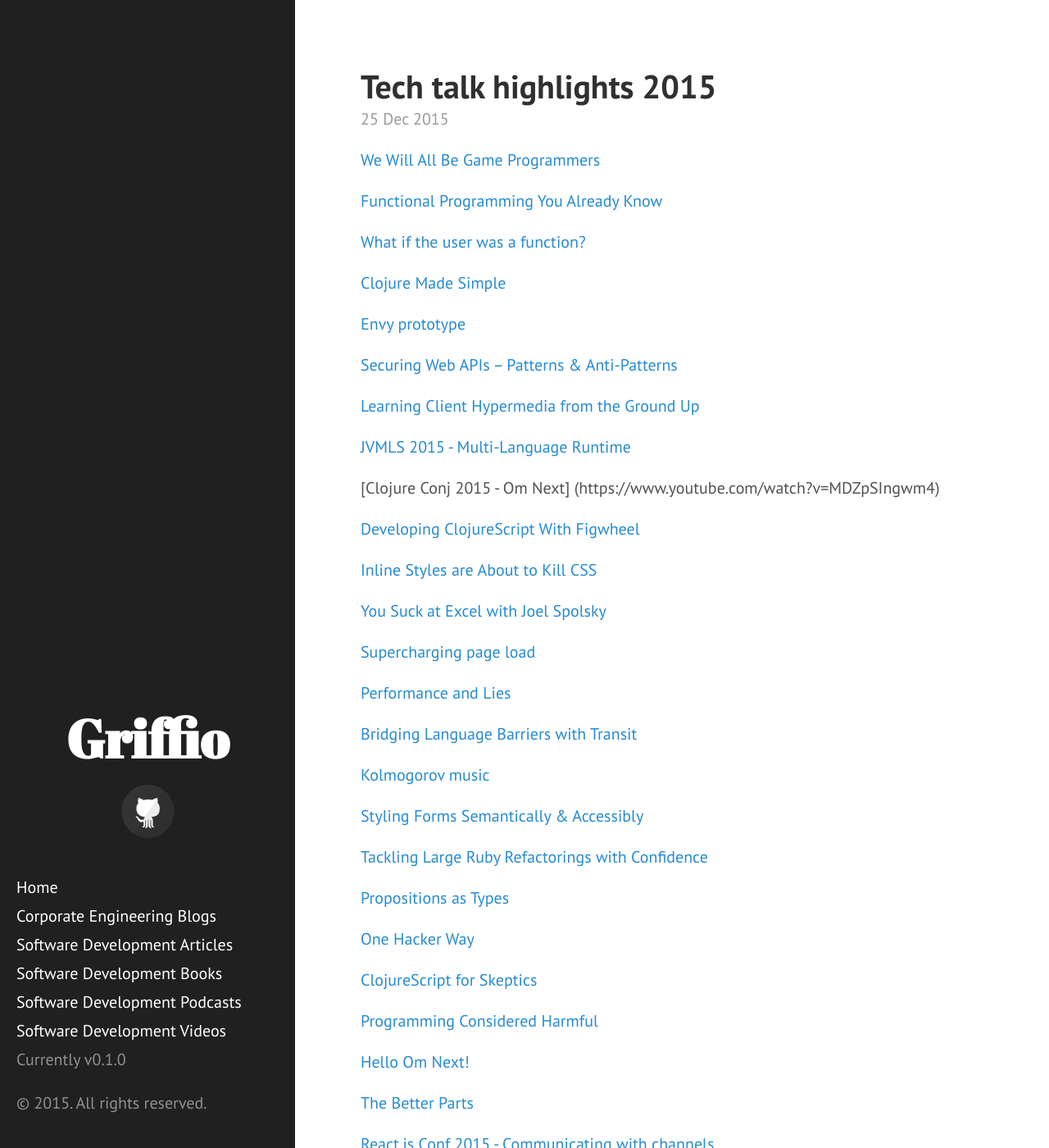
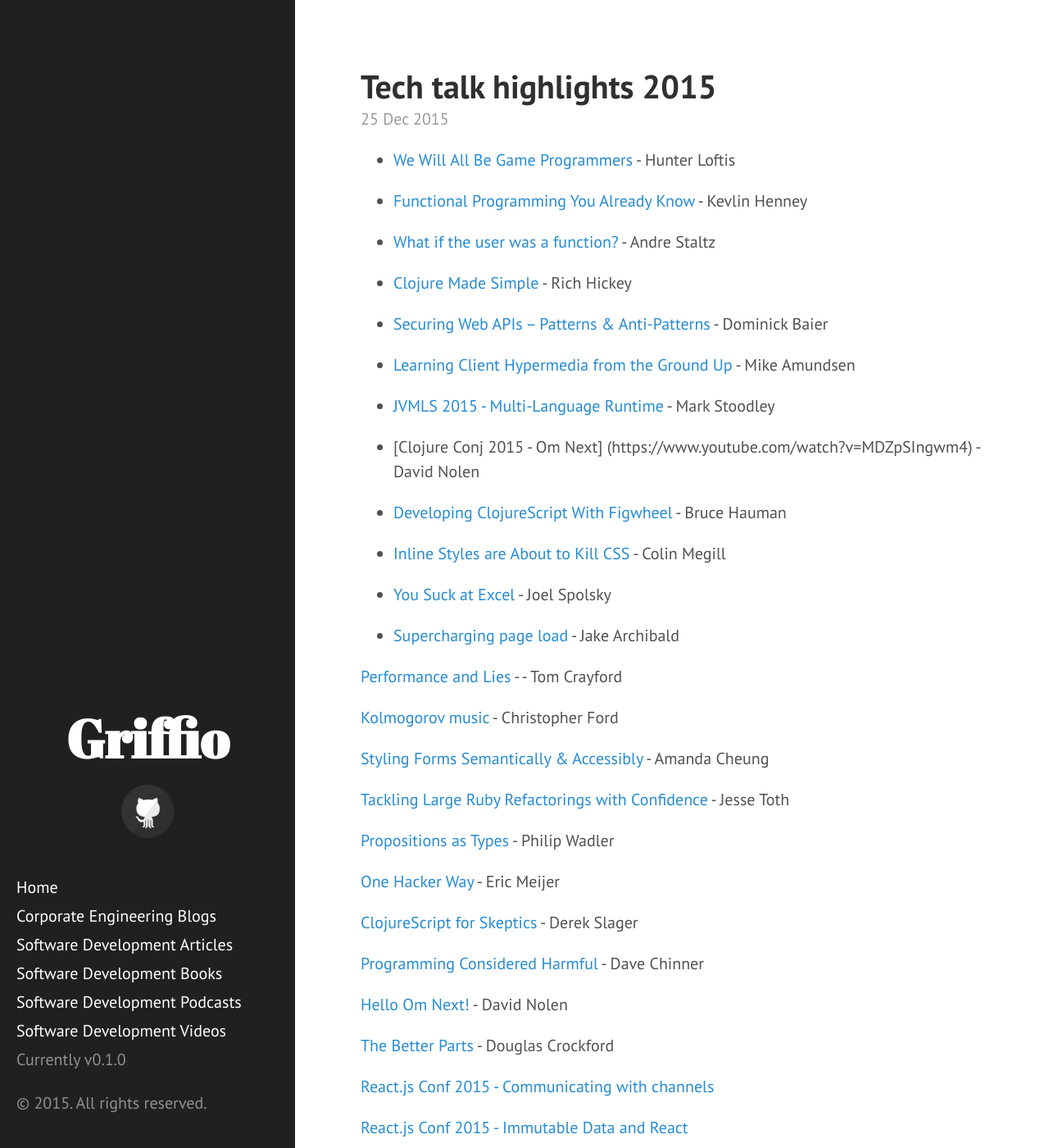
Before and after one commit to griffio/griffio.github.io, a Jekyll site: the page built from _posts/2015-12-25-Tech-talk-highlights--- layout: post title: Tech talk highlights 2014 category: java tags: conference tech published: true summary: highlighted tech talks 2014 ---.md, in a window 1280 px wide and 1400 px high. Shown: the whole window at 82% size. Built offline with Jekyll 4.4.1, drawn with Linux system fonts in a browser that asks for light colours; nearby versions of some CDN libraries.

Commit message:
Update 2015-12-25-Tech-talk-highlights--- layout: post title: Tech talk highlights 2014 category: java tags: conference tech published: true summary: highlighted tech talks 2014 ---.md

```diff
--- a/_posts/2015-12-25-Tech-talk-highlights--- layout: post title: Tech talk highlights 2014 category: java tags: conference tech published: true summary: highlighted tech talks 2014 ---.md
+++ b/_posts/2015-12-25-Tech-talk-highlights--- layout: post title: Tech talk highlights 2014 category: java tags: conference tech published: true summary: highlighted tech talks 2014 ---.md
@@ -7,53 +7,49 @@
 summary: highlighted tech talks 2015
 ---
 
-[We Will All Be Game Programmers](https://www.youtube.com/watch?v=avwDj3KRuLc)
+* [We Will All Be Game Programmers](https://www.youtube.com/watch?v=avwDj3KRuLc) - Hunter Loftis
 
-[Functional Programming You Already Know](https://www.youtube.com/watch?v=lNKXTlCOGEc)
+* [Functional Programming You Already Know](https://www.youtube.com/watch?v=lNKXTlCOGEc) - Kevlin Henney
 
-[What if the user was a function?](https://www.youtube.com/watch?v=1zj7M1LnJV4)
+* [What if the user was a function?](https://www.youtube.com/watch?v=1zj7M1LnJV4) - Andre Staltz
 
-[Clojure Made Simple](https://www.youtube.com/watch?v=VSdnJDO-xdg)
+* [Clojure Made Simple](https://www.youtube.com/watch?v=VSdnJDO-xdg) - Rich Hickey
 
-[Envy prototype](https://vimeo.com/131329120)
+* [Securing Web APIs – Patterns & Anti-Patterns](https://vimeo.com/131635255) - Dominick Baier
 
-[Securing Web APIs – Patterns & Anti-Patterns](https://vimeo.com/131635255)
+* [Learning Client Hypermedia from the Ground Up](https://vimeo.com/131642790) - Mike Amundsen
 
-[Learning Client Hypermedia from the Ground Up](https://vimeo.com/131642790)
+* [JVMLS 2015 - Multi-Language Runtime](https://www.youtube.com/watch?v=kOnyJurioyw&list=PLX8CzqL3ArzUo2dtMurvpUTAaujPMeuuU&index=14) - Mark Stoodley
 
-[JVMLS 2015 - Multi-Language Runtime](https://www.youtube.com/watch?v=kOnyJurioyw&list=PLX8CzqL3ArzUo2dtMurvpUTAaujPMeuuU&index=14)
+* [Clojure Conj 2015 - Om Next] (https://www.youtube.com/watch?v=MDZpSIngwm4) - David Nolen
 
-[Clojure Conj 2015 - Om Next] (https://www.youtube.com/watch?v=MDZpSIngwm4)
+* [Developing ClojureScript With Figwheel](https://www.youtube.com/watch?v=j-kj2qwJa_E) - Bruce Hauman
 
-[Developing ClojureScript With Figwheel](https://www.youtube.com/watch?v=j-kj2qwJa_E)
+* [Inline Styles are About to Kill CSS](https://www.youtube.com/watch?v=NoaxsCi13yQ) - Colin Megill
 
-[Inline Styles are About to Kill CSS](https://www.youtube.com/watch?v=NoaxsCi13yQ)
+* [You Suck at Excel](https://www.youtube.com/watch?v=0nbkaYsR94c) - Joel Spolsky
 
-[You Suck at Excel with Joel Spolsky](https://www.youtube.com/watch?v=0nbkaYsR94c)
+* [Supercharging page load](https://www.youtube.com/watch?v=d5_6yHixpsQ) - Jake Archibald
 
-[Supercharging page load](https://www.youtube.com/watch?v=d5_6yHixpsQ)
+[Performance and Lies](https://www.youtube.com/watch?v=0tUrbf6Uzu8) - - Tom Crayford
 
-[Performance and Lies](https://www.youtube.com/watch?v=0tUrbf6Uzu8)
+[Kolmogorov music](https://www.youtube.com/watch?v=Qg3XOfioapI) - Christopher Ford
 
-[Bridging Language Barriers with Transit](https://www.youtube.com/watch?v=KBl8hoiuwQY)
+[Styling Forms Semantically & Accessibly](https://www.youtube.com/watch?v=j5sVESVbEzo) - Amanda Cheung
 
-[Kolmogorov music](https://www.youtube.com/watch?v=Qg3XOfioapI)
+[Tackling Large Ruby Refactorings with Confidence](https://www.youtube.com/watch?v=Kr82hUeI_qI) - Jesse Toth
 
-[Styling Forms Semantically & Accessibly](https://www.youtube.com/watch?v=j5sVESVbEzo)
+[Propositions as Types](https://www.youtube.com/watch?v=IOiZatlZtGU) - Philip Wadler
 
-[Tackling Large Ruby Refactorings with Confidence](https://www.youtube.com/watch?v=Kr82hUeI_qI)
+[One Hacker Way](https://www.youtube.com/watch?v=FvMuPtuvP5w) - Eric Meijer
 
-[Propositions as Types](https://www.youtube.com/watch?v=IOiZatlZtGU)
+[ClojureScript for Skeptics](https://www.youtube.com/watch?v=gsffg5xxFQI) - Derek Slager
 
-[One Hacker Way](https://www.youtube.com/watch?v=FvMuPtuvP5w)
+[Programming Considered Harmful](https://www.youtube.com/watch?v=VpuVDfSXs-g) - Dave Chinner
 
-[ClojureScript for Skeptics](https://www.youtube.com/watch?v=gsffg5xxFQI)
+[Hello Om Next!](https://www.youtube.com/watch?v=xz389Ek2eS8) - David Nolen
 
-[Programming Considered Harmful](https://www.youtube.com/watch?v=VpuVDfSXs-g)
-
-[Hello Om Next!](https://www.youtube.com/watch?v=xz389Ek2eS8)
-
-[The Better Parts](https://www.youtube.com/watch?v=rhV6hlL_wMc)
+[The Better Parts](https://www.youtube.com/watch?v=rhV6hlL_wMc) - Douglas Crockford
 
 [React.js Conf 2015 - Communicating with channels](https://www.youtube.com/watch?v=W2DgDNQZOwo)
 
```
